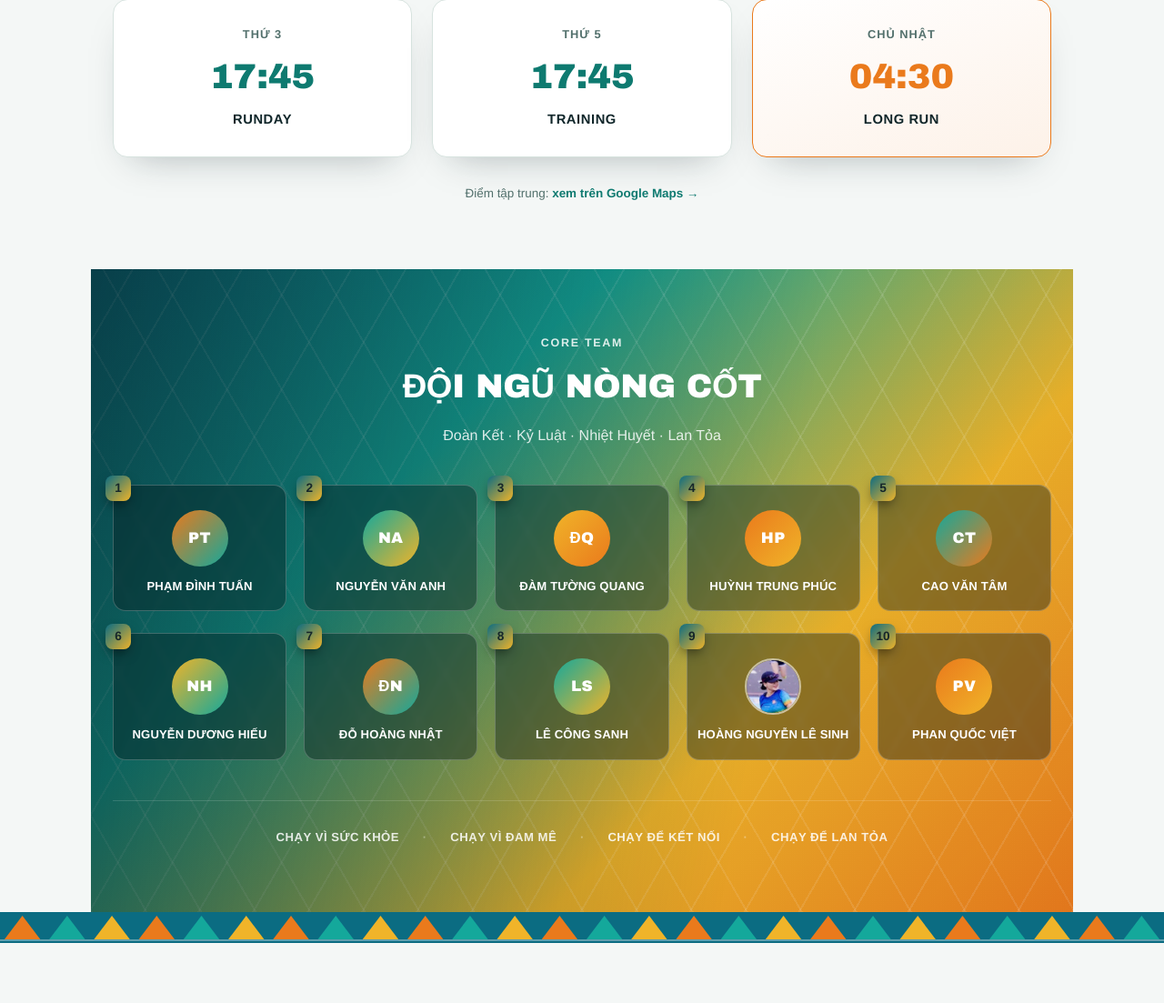
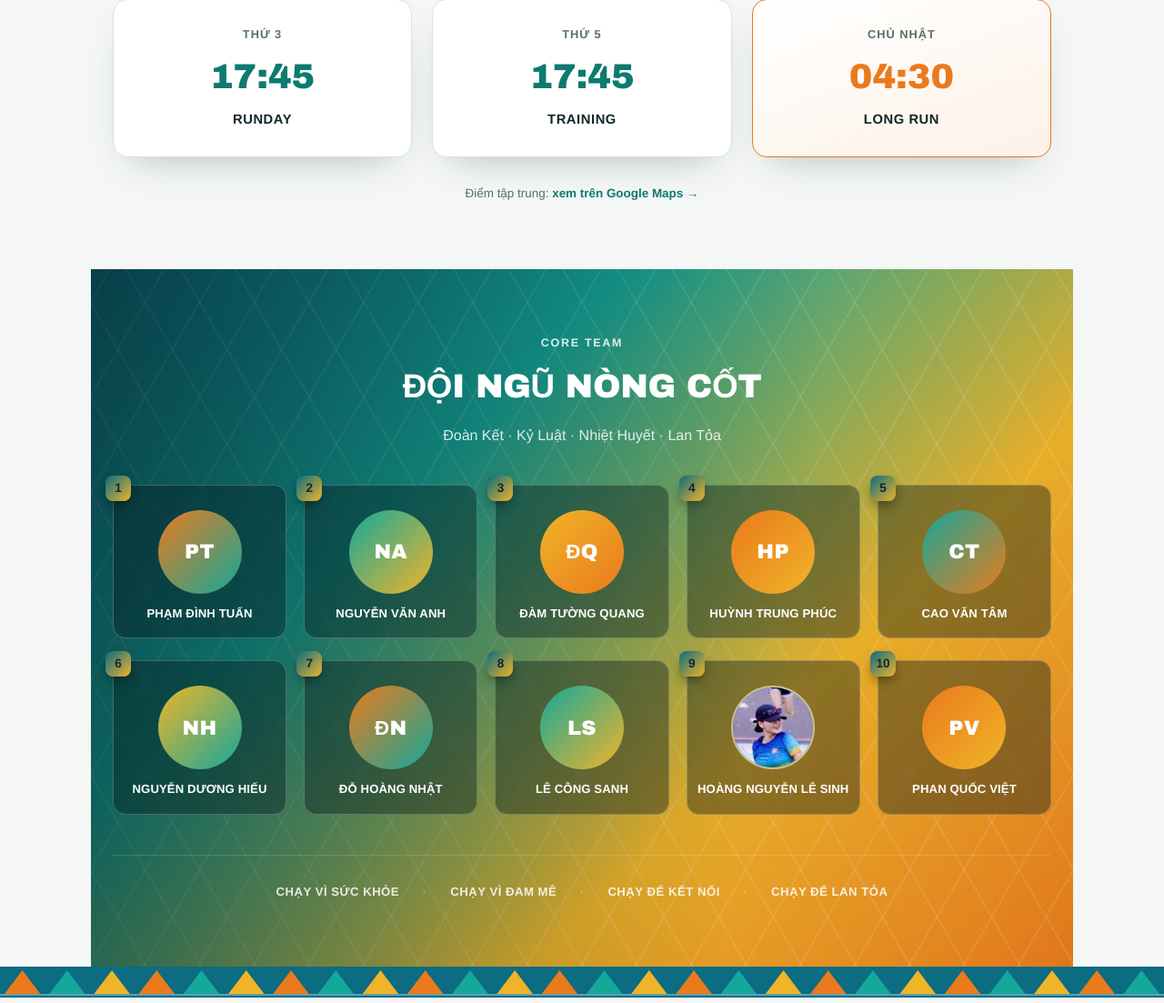
Before and after one commit to EIV-Education/Thanhkherunners, a Flask app: page / in a window 1280 px wide. Shown: the part 1030-2133 px from the top of the page at 91% size. Run offline with Flask 3, Linux system fonts and the light colour scheme.

Commit message:
Enlarge Core Team avatar circles to better match card width
Co-Authored-By: Claude Sonnet 5 <noreply@anthropic.com>
Claude-Session: https://claude.ai/code/session_011GC8igYC4JR8rmxxU82KyT

```diff
--- a/static/home.css
+++ b/static/home.css
@@ -577,15 +577,15 @@ td.time { font-weight: 700; color: var(--teal); }
 }
 
 .core-avatar {
-  width: 62px;
-  height: 62px;
+  width: 92px;
+  height: 92px;
   border-radius: 50%;
   margin: 0.2rem auto 0.8rem;
   display: grid;
   place-items: center;
   color: #fff;
   font-weight: 800;
-  font-size: 1.05rem;
+  font-size: 1.4rem;
   letter-spacing: 0.02em;
   font-family: "Arial Black", sans-serif;
 }
```
